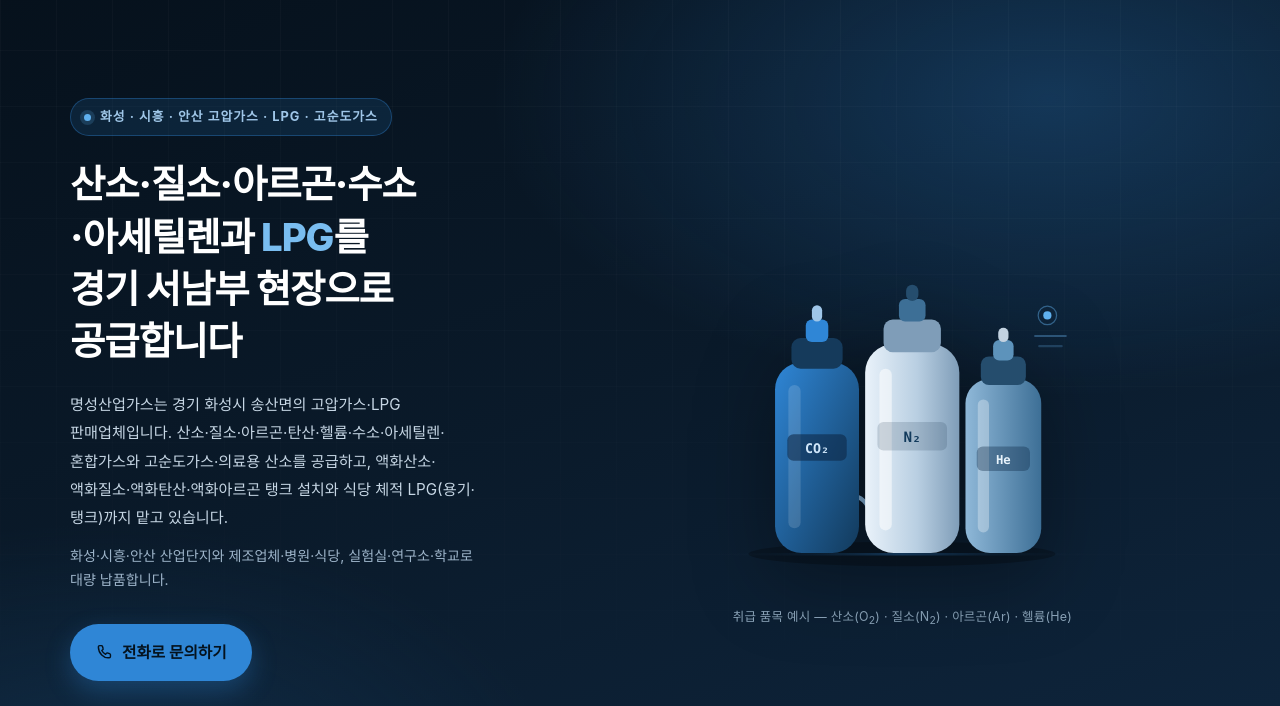
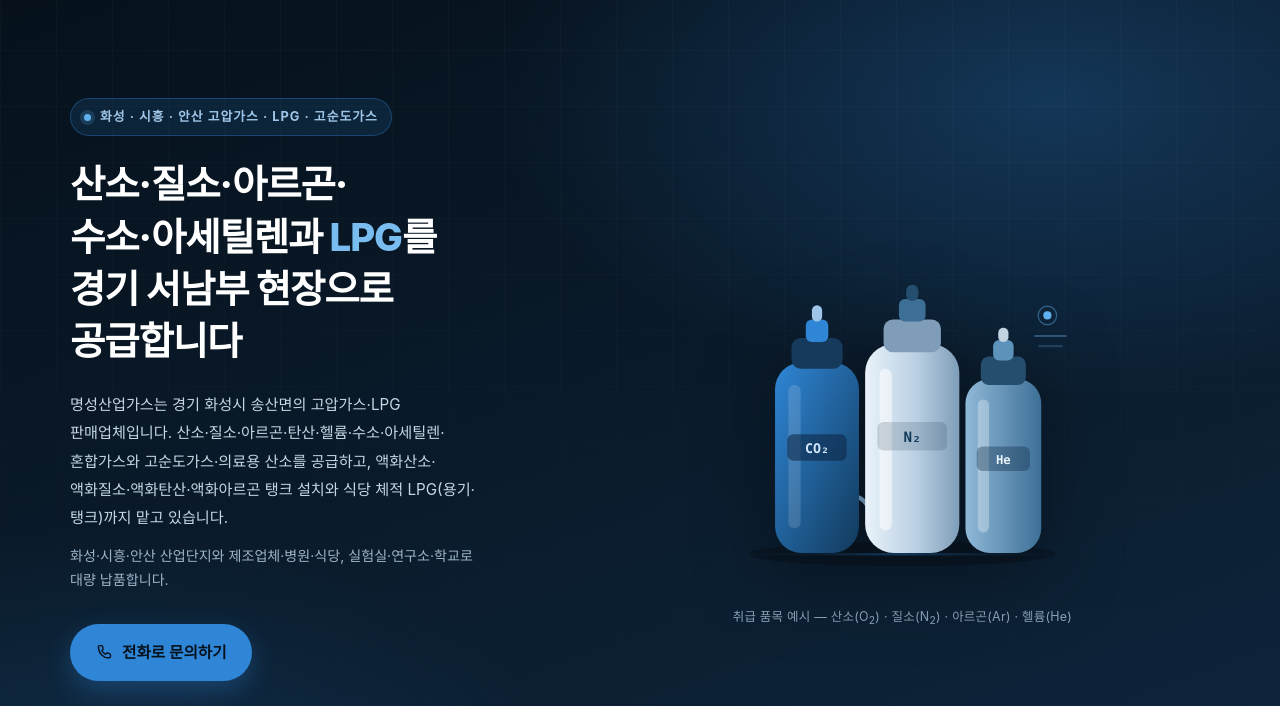
Before and after one commit to msgaa/msgaa.github.io, a plain HTML site: page index.html in a window 1280 px wide. Shown: the part 75-781 px from the top of the page. Drawn offline with Linux system fonts and the light colour scheme.

Commit message:
히어로 제목 줄바꿈이 목록 구분자에서 끊기지 않도록 nowrap 정리

```diff
--- a/index.html
+++ b/index.html
@@ -344,6 +344,7 @@
     text-wrap:balance;
   }
   .hero h1 .accent{color:#79bdf0;}
+  .hero h1 .nb{white-space:nowrap;}
   .hero-lead{
     margin-top:24px;max-width:26rem;
     font-size:clamp(.95rem,1.1vw,1.02rem);
@@ -718,7 +719,7 @@
     <div class="wrap hero-inner">
       <div class="hero-copy">
         <p class="eyebrow"><span class="dot" aria-hidden="true"></span>화성 · 시흥 · 안산 고압가스 · LPG · 고순도가스</p>
-        <h1>산소·질소·아르곤·수소·아세틸렌과 <span class="accent">LPG</span>를<br>경기 서남부 현장으로 공급합니다</h1>
+        <h1><span class="nb">산소·</span><span class="nb">질소·</span><span class="nb">아르곤·</span><span class="nb">수소·</span><span class="nb">아세틸렌과 <span class="accent">LPG</span>를</span><br>경기 서남부 현장으로 공급합니다</h1>
         <p class="hero-lead">
           명성산업가스는 경기 화성시 송산면의 고압가스·LPG 판매업체입니다.
           산소·질소·아르곤·탄산·헬륨·수소·아세틸렌·혼합가스와 고순도가스·의료용 산소를 공급하고,
```
